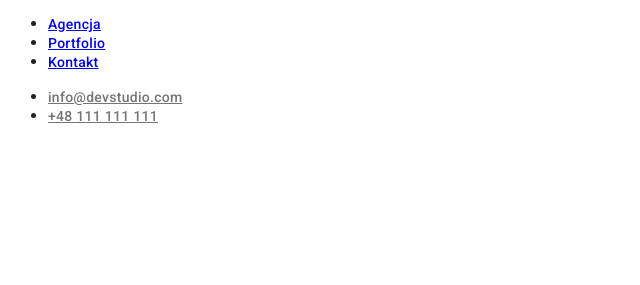
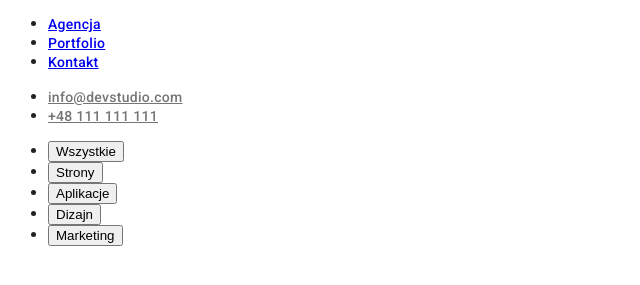
Before and after one commit to PatrykJarzynka/goit-markup-hw-02, a plain HTML site: page portfolio.html in a window 1280 px wide. Shown: the part 41-326 px from the top of the page, without its empty margins (0-640 px from the left). Drawn offline with Linux system fonts and the light colour scheme.

Commit message:
Stworzono 5 przycisków

```diff
--- a/portfolio.html
+++ b/portfolio.html
@@ -26,5 +26,25 @@
                 <li class="contact-item"><a class="contact-link" href="tel:+48111111111">+48 111 111 111</a></li>
             </ul>
     </header>
+
+    <main>
+        <!--HERO-->
+        <section>
+            <h1 hidden>Filtr</h1>
+            <ul>
+                <li><button type="button">Wszystkie</button></li>
+                <li><button type="button">Strony</button></li>
+                <li><button type="button">Aplikacje</button></li>
+                <li><button type="button">Dizajn</button></li>
+                <li><button type="button">Marketing</button></li>
+            </ul>
+        </section>
+        <!--END HERO-->
+        <section>
+            <h2 hidden>Oferta</h2>
+        </section>
+
+
+    </main>
 </body>
 </html>
```
